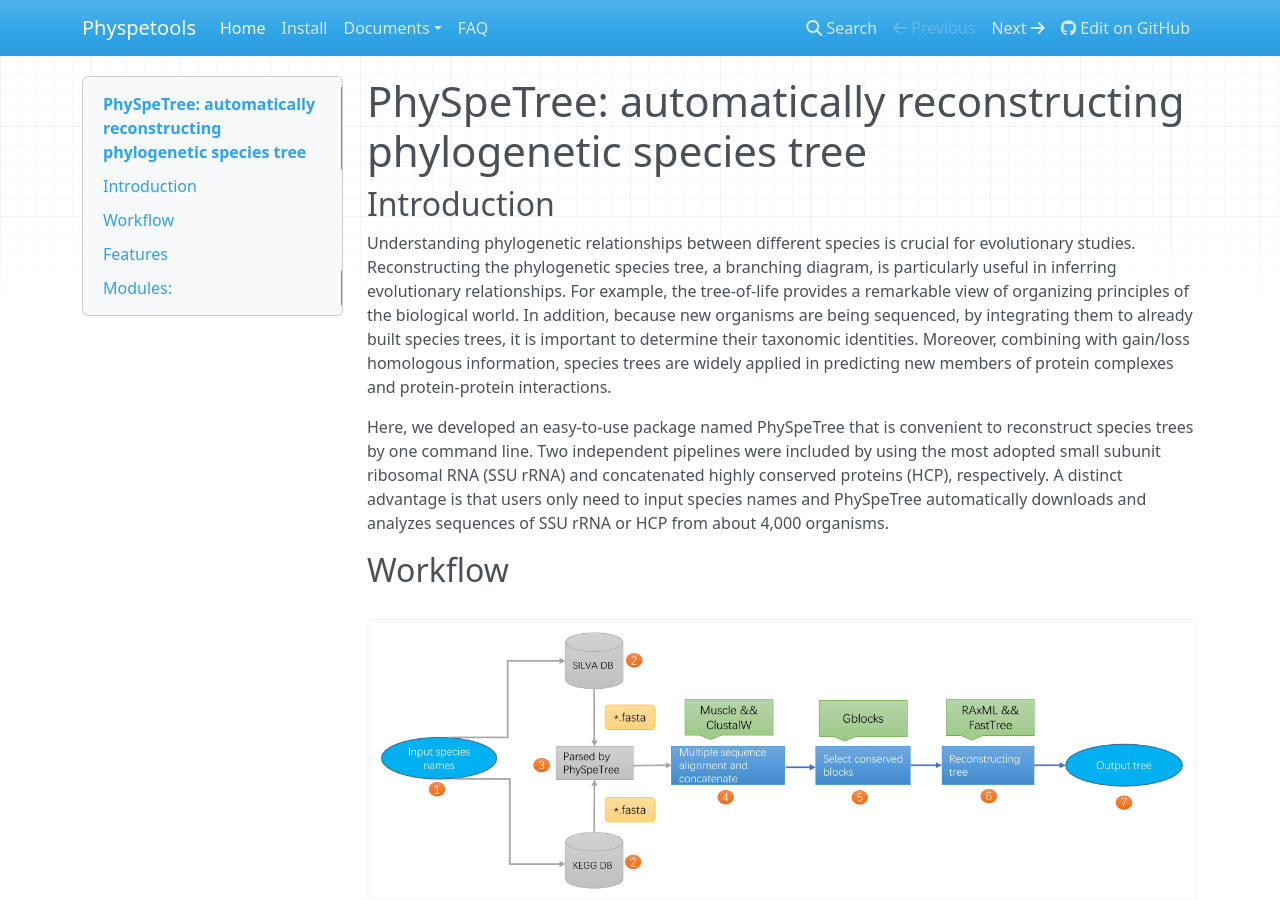
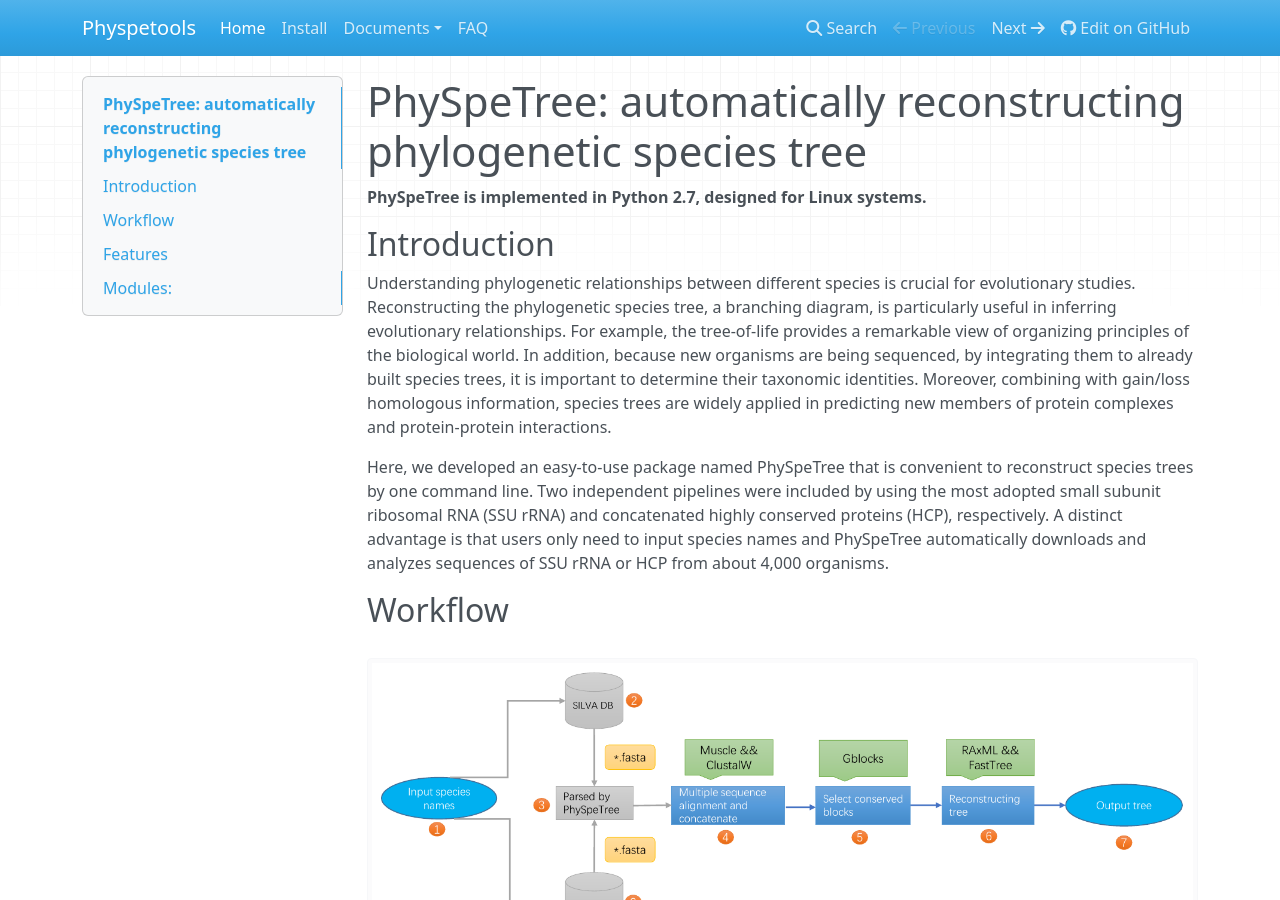
Before and after one commit to yangfangs/physpetools, an MkDocs documentation site: the page built from docs/docs/index.md, in a window 1280 px wide and 900 px high. Built offline with MkDocs 1.6.1, drawn with Linux system fonts in a browser that asks for light colours; nearby versions of some CDN libraries; old or Windows-style settings are respelled for this version of MkDocs.

Commit message:
update doc

```diff
--- a/docs/docs/index.md
+++ b/docs/docs/index.md
@@ -1,6 +1,7 @@
 
 # PhySpeTree: automatically reconstructing phylogenetic species tree
 
+**PhySpeTree is implemented in Python 2.7, designed for Linux systems.**
 
 ## Introduction
 
```
Also changed, not shown: README.rst.
